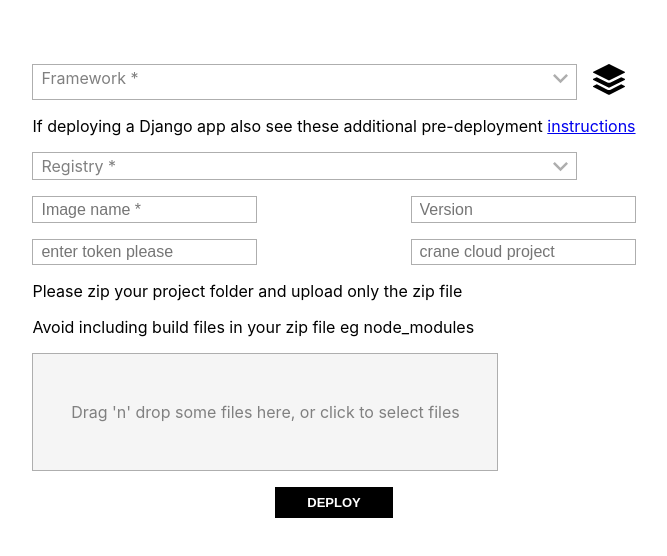
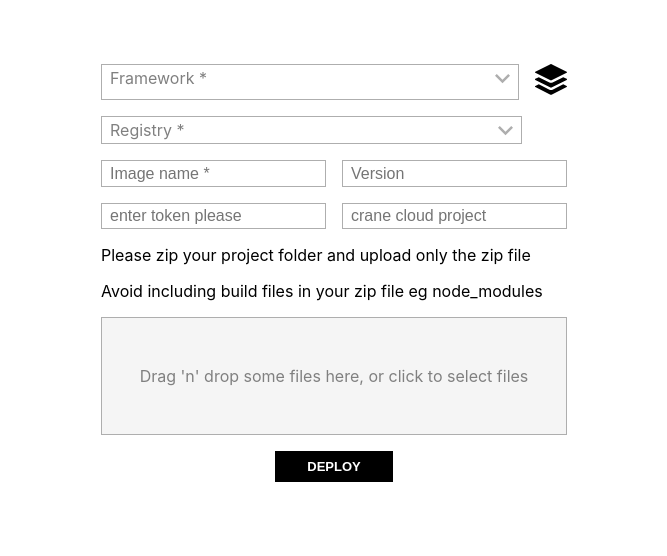
Before and after one commit to khalifan-kfan/mira_sample_frontend, a React (Vite) app: page / in a window 1280 px wide. Shown: the top 556 px of the page, without its empty margins (306-973 px from the left). Built offline with nearby package versions, Linux system fonts and the light colour scheme.

Commit message:
extra information for laravel apps

```diff
--- a/src/App.jsx
+++ b/src/App.jsx
@@ -93,7 +93,14 @@ const App = () => {
           onChange={handleDropdownChange}
         />
       </div>
-      <div>If deploying a Django app also see these additional pre-deployment <a href="https://docs.google.com/document/d/1-zqaLC4x4yZflRS-LMhycVbhpCEvyId0smaqAwC5TBE/edit?usp=sharing">instructions</a> </div>
+      { framework == "Django" &&
+       <div>If deploying a Django app also see these additional pre-deployment
+         <a href="https://docs.google.com/document/d/1-zqaLC4x4yZflRS-LMhycVbhpCEvyId0smaqAwC5TBE/edit?usp=sharing">
+           instructions</a> </div>}
+           { framework =="Laravel"  &&
+       <div>Please make sure your project has a dockerfile added in the root of your Laravel app<br></br>
+         <a href="https://medium.com/cranecloud/dockerizing-a-laravel-application-36b5ccd23691">
+           Take an example</a> <br></br> Be sure to use your current version of laravel in your dockerfile </div>  }
       <div className="RegistryInput">
         <Dropdown
           required
```
